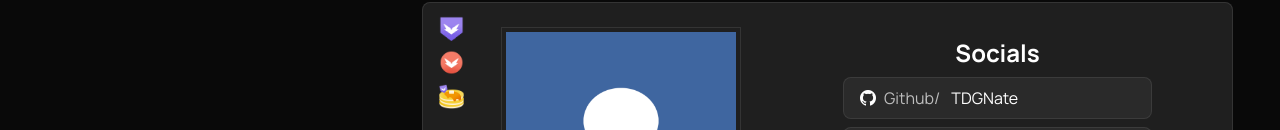
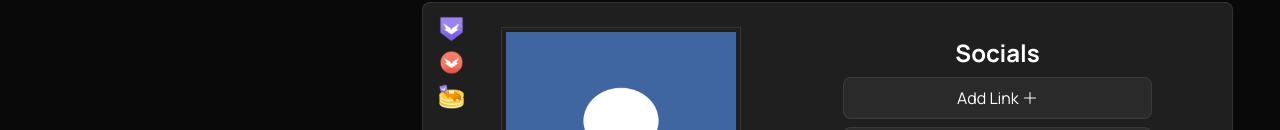
Before and after one commit to TDG-Org/Statue-Status, a React (Create React App) app in the folder client/: page /profile in a window 1280 px wide. Shown: the part 822-952 px from the top of the page. Built offline with nearby package versions, Linux system fonts and the light colour scheme.

Commit message:
small changes

```diff
--- a/client/src/components/Profile/Avatar.jsx
+++ b/client/src/components/Profile/Avatar.jsx
@@ -1,7 +1,7 @@
 import React, { useState, useRef } from "react";
 
 // Images/SVGs
-import { Pancake, Brilliance, Bravery, Male } from "../../assets/imgs";
+import { Male } from "../../assets/imgs";
 
 const Avatar = () => {
 
@@ -32,7 +32,7 @@ const Avatar = () => {
 
       <input type="file" ref={inputProfileAvatarRef} onChange={handleProfileImageChange} hidden />
 
-      {/* Change Avatar button  */}
+      {/* Change Avatar button */}
       <button
         className="change-avatar"
         onClick={handleProfileAvatarInputClick}
--- a/client/src/components/Statue/Profile Statue/Secondary/ProfileStatueSocial.jsx
+++ b/client/src/components/Statue/Profile Statue/Secondary/ProfileStatueSocial.jsx
@@ -17,7 +17,7 @@ const ProfileStatueSocial = () => {
   const [editStatueSocialLinkActive, setEditStatueSocialLinkActive] = useState(false);
 
   // Official Social Link
-  const [editStatueSocialLink, setEditStatueSocialLink] = useState(natesSocialLinks);
+  const [editStatueSocialLink, setEditStatueSocialLink] = useState([]);
 
   // Current Social link input
   const [statueSocialLinkCurrent, setStatueSocialLinkCurrent] = useState(editStatueSocialLink);
```
Also changed, not shown: client/src/components/Profile/EditProfile.jsx (+6 -5 lines).
